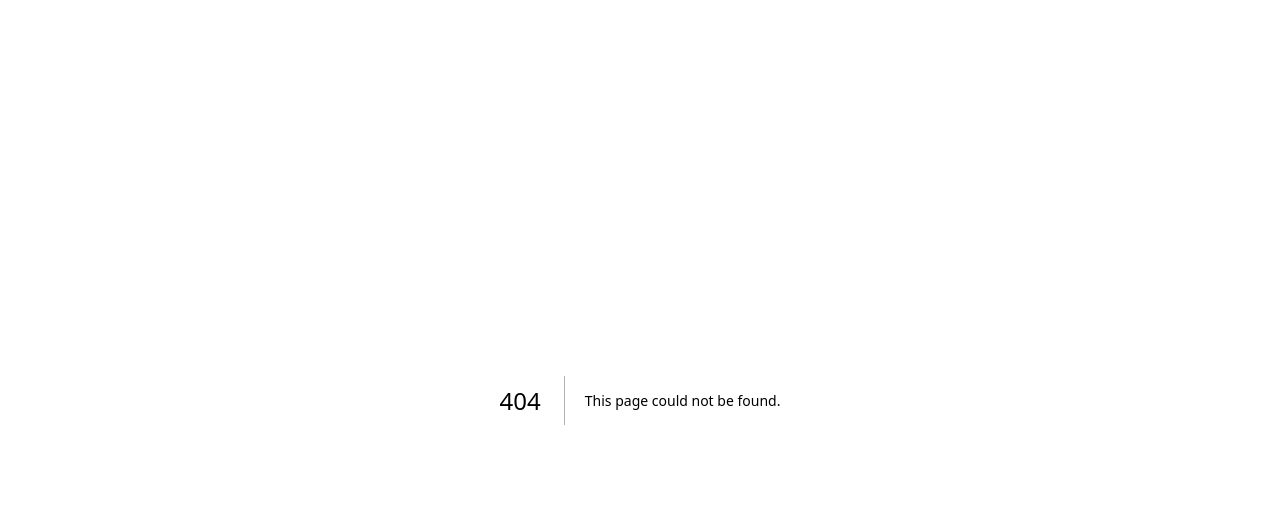
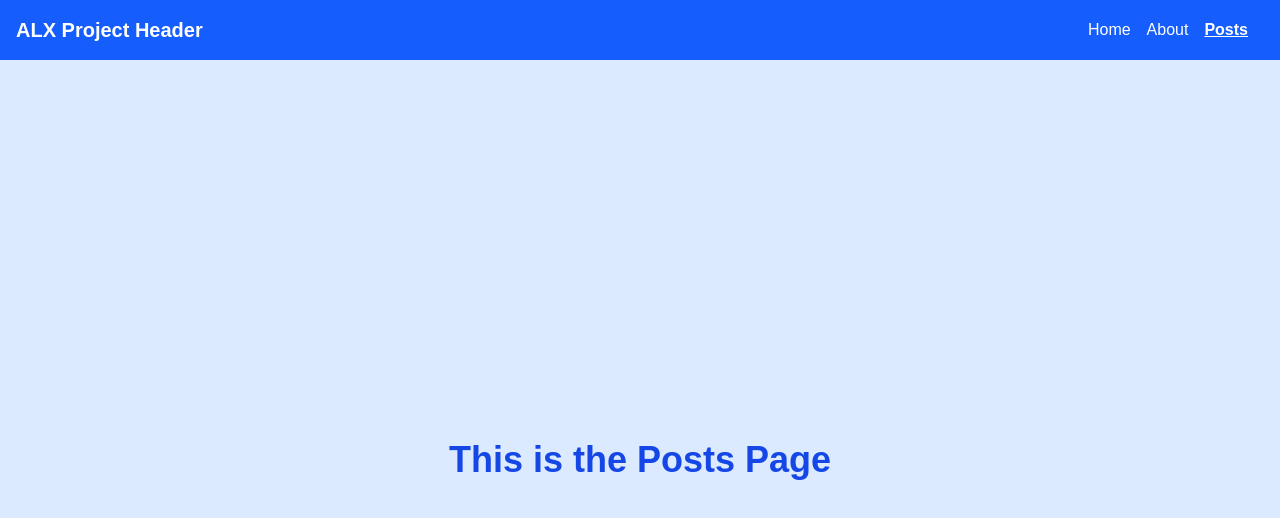
Before and after one commit to Brianryanphiri/alx-project-0x02-setup, a Next.js app in the folder alx-project-0x02/: page /posts in a window 1280 px wide. Before the commit this address had no page. Shown: the top 518 px of the page. Built offline with nearby package versions, Linux system fonts and the light colour scheme.

Commit message:
Create Posts page with Header component

```diff
--- /dev/null
+++ b/alx-project-0x02/pages/posts.tsx
@@ -0,0 +1,15 @@
+import type { NextPage } from 'next';
+import Header from '@/components/layout/Header';
+
+const Posts: NextPage = () => {
+  return (
+    <>
+      <Header />
+      <div className="min-h-screen flex items-center justify-center bg-blue-100 p-6">
+        <h1 className="text-4xl font-bold text-blue-700">This is the Posts Page</h1>
+      </div>
+    </>
+  );
+};
+
+export default Posts;
```
